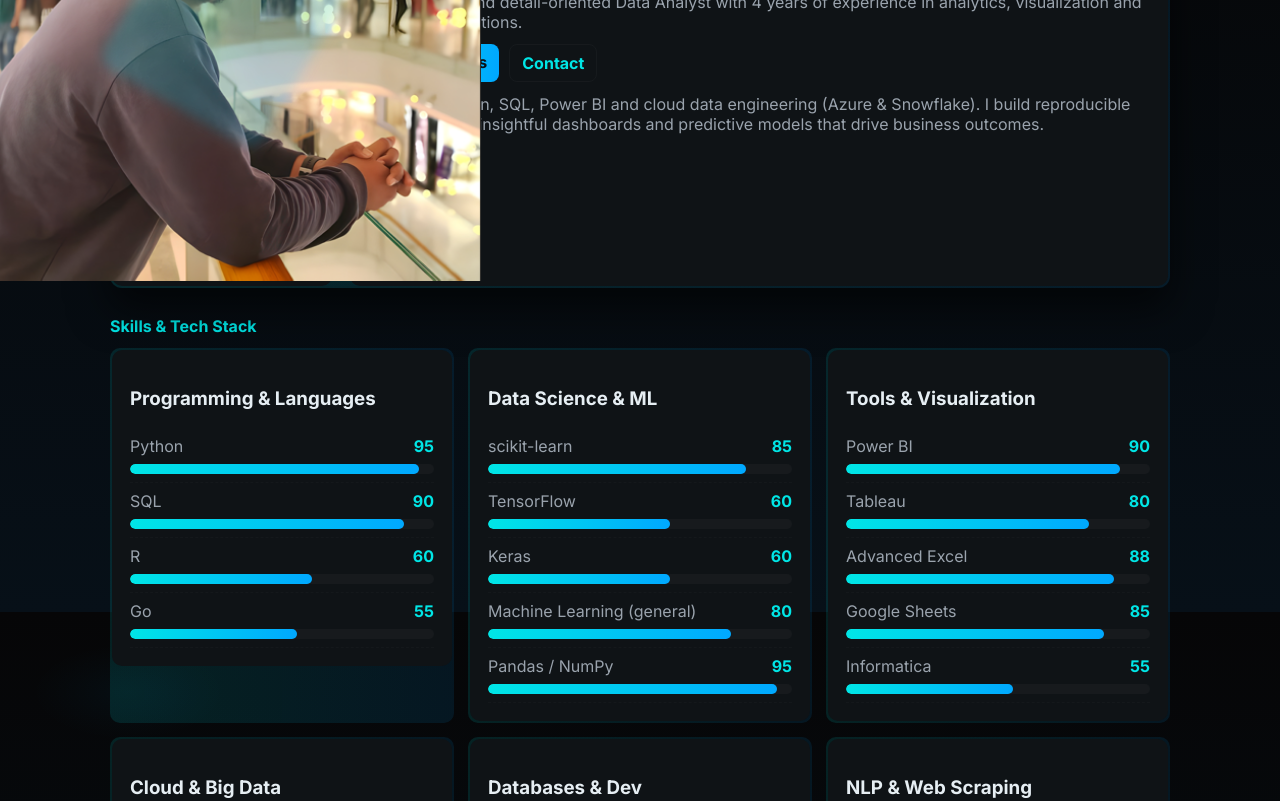
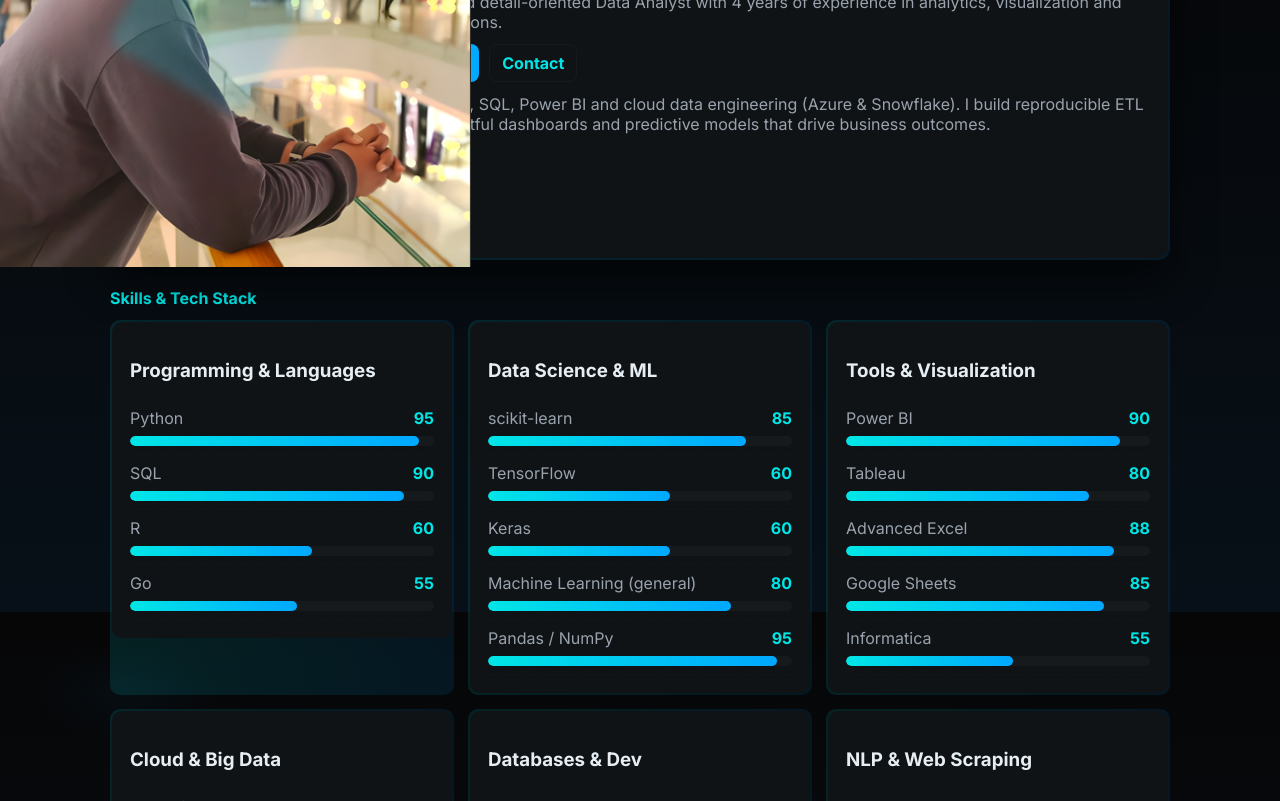
Before and after one commit to ckr-art/Portfolio, a plain HTML site: page index.html in a window 1280 px wide. Shown: the part 188-989 px from the top of the page. Drawn offline with Linux system fonts and the light colour scheme.

Commit message:
Update styles.css

```diff
--- a/styles.css
+++ b/styles.css
@@ -53,18 +53,17 @@ body{
 /* HERO */
 .hero{margin-top:16px}
 .hero-inner{display:flex;gap:18px;align-items:stretch}
-.hero-left{width:220px;display:flex;flex-direction:column;gap:12px;align-items:center}
+.hero-left{width:200px;display:flex;flex-direction:column;gap:12px;align-items:center}
 .photo-wrap{
   position:relative;
-  width:168px;
-  height:168px;
+  width:140px;   /* reduced from 168px */
+  height:140px;  /* reduced from 168px */
   border-radius:12px;
   display:flex;
   align-items:center;
   justify-content:center;
   transition:transform .35s cubic-bezier(.2,.9,.2,1);
   will-change:transform;
-  /* a small background to blend with page while the animated ring sits outside */
   background:linear-gradient(180deg, rgba(255,255,255,0.01), transparent);
   padding:6px;
   overflow:visible;
@@ -91,8 +90,8 @@ body{
 
 /* actual profile image — smaller and crisp */
 .profile-img{
-  width:128px;    /* reduced from 156px */
-  height:128px;   /* reduced from 156px */
+  width:120px;   /* reduced from 128px */
+  height:120px;  /* reduced from 128px */
   border-radius:10px;
   object-fit:cover;
   border:2px solid rgba(0,0,0,0.35);
```
